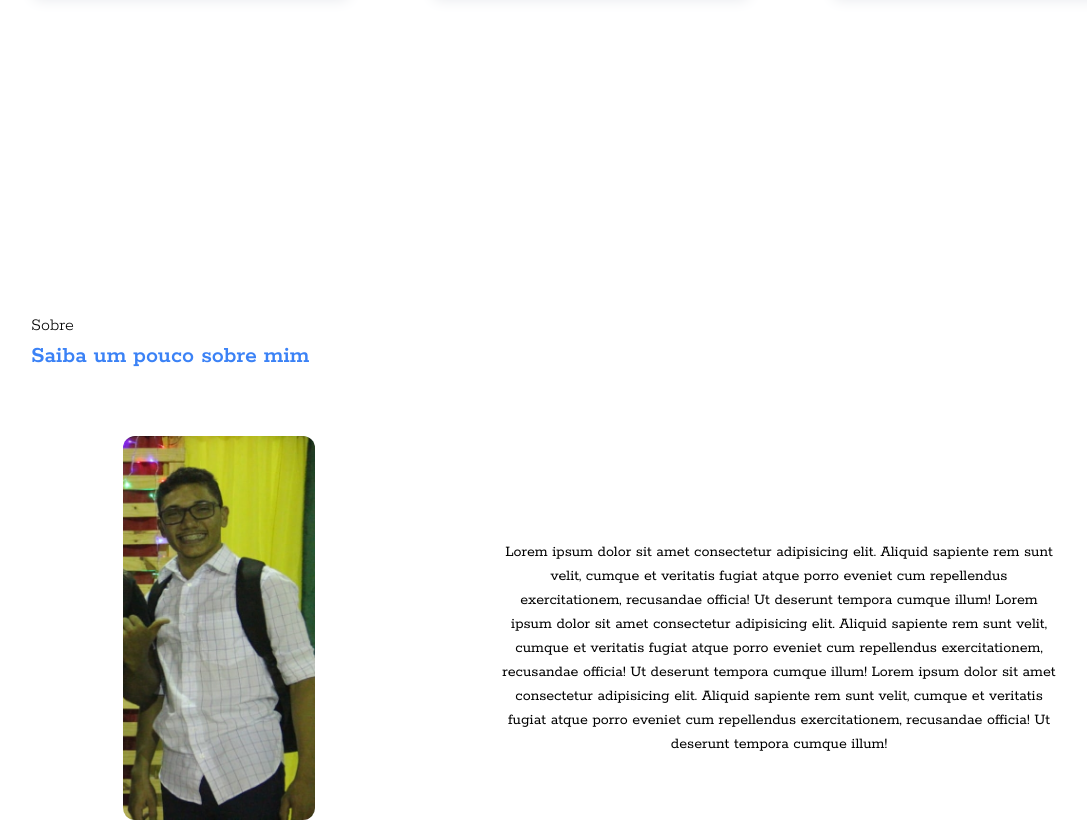
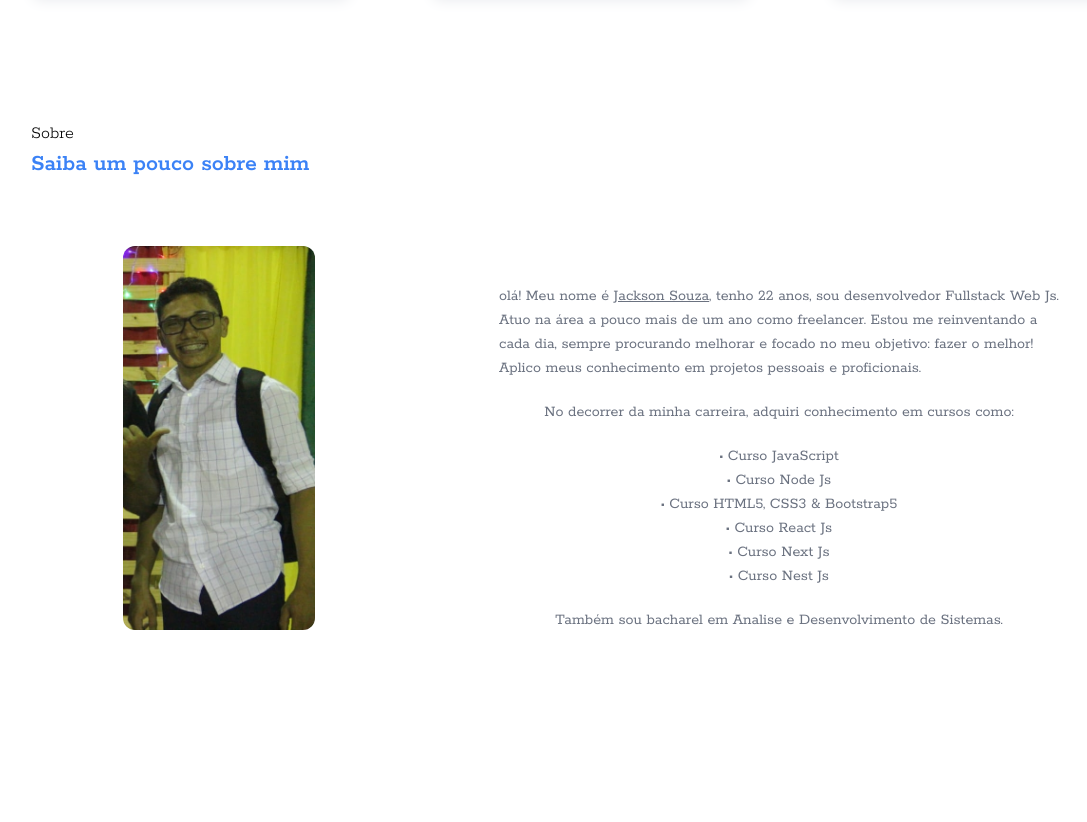
Before and after one commit to JackSSads/portifolio, a React (Create React App) app: page / in a window 1280 px wide. Shown: the part 1980-2802 px from the top of the page, without its empty margins (49-1136 px from the left). Built offline with nearby package versions, Linux system fonts and the light colour scheme.

Commit message:
Feature: atualizando textos

```diff
--- a/src/components/About/About.js
+++ b/src/components/About/About.js
@@ -1,7 +1,7 @@
 const About = () => {
     return (
         <div id="about"
-            className="flex flex-col justify-center mt-80 h-full">
+            className="flex flex-col justify-center mt-32 h-full">
 
             <div className="text-left">
                 <p className="font-light text-lg">Sobre</p>
@@ -19,33 +19,41 @@ const About = () => {
                 />
 
                 <div className="
-                    w-full flex justify-center items-center mt-10
+                    w-full flex flex-col justify-center items-center
+                    mt-10 text-start text-gray-500
                     md:w-1/2">
                     <p>
-                        Lorem ipsum dolor sit
-                        amet consectetur adipisicing
-                        elit. Aliquid sapiente rem
-                        sunt velit, cumque et veritatis
-                        fugiat atque porro eveniet
-                        cum repellendus exercitationem,
-                        recusandae officia! Ut deserunt
-                        tempora cumque illum!
-                        Lorem ipsum dolor sit
-                        amet consectetur adipisicing
-                        elit. Aliquid sapiente rem
-                        sunt velit, cumque et veritatis
-                        fugiat atque porro eveniet
-                        cum repellendus exercitationem,
-                        recusandae officia! Ut deserunt
-                        tempora cumque illum!
-                        Lorem ipsum dolor sit
-                        amet consectetur adipisicing
-                        elit. Aliquid sapiente rem
-                        sunt velit, cumque et veritatis
-                        fugiat atque porro eveniet
-                        cum repellendus exercitationem,
-                        recusandae officia! Ut deserunt
-                        tempora cumque illum!
+                        olá! Meu nome é <span className="underline">Jackson Souza</span>, tenho 22 anos,
+                        sou desenvolvedor Fullstack Web Js. Atuo na
+                        área a pouco mais de um ano como freelancer.
+                        Estou me reinventando a cada dia, sempre procurando
+                        melhorar e focado no meu objetivo: fazer o melhor!
+                        Aplico meus conhecimento em projetos pessoais e proficionais.
+                    </p>
+                    <p className="my-5">
+                        No decorrer da minha carreira, adquiri conhecimento em cursos como:
+                    </p>
+                    <p>
+                        • Curso JavaScript
+                    </p>
+                    <p>
+                        • Curso Node Js
+                    </p>
+                    <p>
+                        • Curso HTML5, CSS3 & Bootstrap5
+                    </p>
+                    <p>
+                        • Curso React Js
+                    </p>
+                    <p>
+                        • Curso Next Js
+                    </p>
+                    <p>
+                        • Curso Nest Js
+                    </p>
+
+                    <p className="mt-5">
+                        Também sou bacharel em Analise e Desenvolvimento de Sistemas.
                     </p>
                 </div>
             </div>
```
